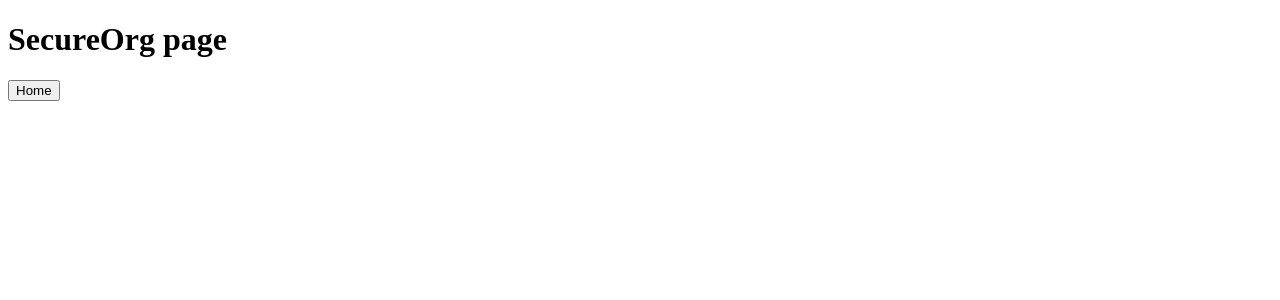
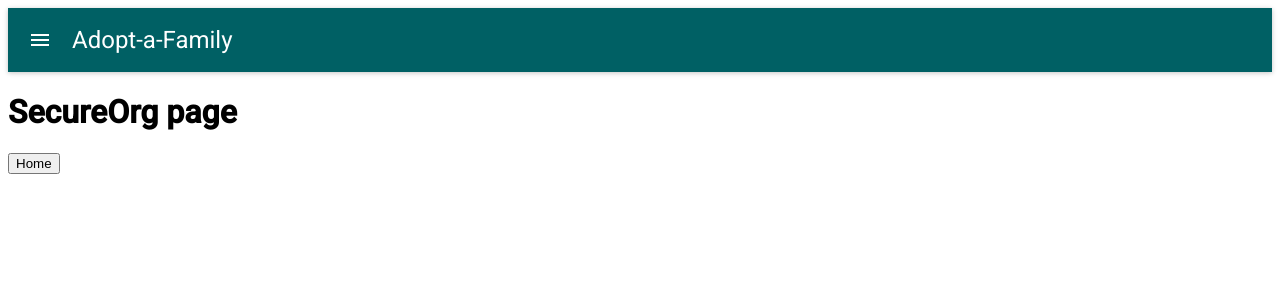
Before and after one commit to the-after-hours/adopt-a-family, a React (Create React App) app: page /secure/org in a window 1280 px wide. Shown: the top 300 px of the page. Built offline with nearby package versions, Linux system fonts and the light colour scheme.

Commit message:
Move CSS files to src/styles.  Build first material component to verify working theme.  Implement custom theme.

```diff
--- a/public/index.html
+++ b/public/index.html
@@ -6,6 +6,8 @@
     <meta name="theme-color" content="#000000">
     <link rel="manifest" href="%PUBLIC_URL%/manifest.json">
     <link rel="shortcut icon" href="%PUBLIC_URL%/favicon.ico">
+    <link href="https://fonts.googleapis.com/css?family=Roboto:300,400,500" rel="stylesheet">
+    <link href="https://fonts.googleapis.com/icon?family=Material+Icons" rel="stylesheet">
     <!--
       Notice the use of %PUBLIC_URL% in the tags above.
       It will be replaced with the URL of the `public` folder during the build.
--- a/public/main.css
+++ /dev/null
@@ -1,4 +0,0 @@
-body{
-  color:green;
-  font-color:red;
-}
--- a/src/components/Main.js
+++ b/src/components/Main.js
@@ -8,10 +8,12 @@
 import Pairing from './Pairing';
 import Messaging from './Messaging';
 import SecureOrg from './SecureOrg';
+import Nav from './Nav';
 
 const Main = (props) => {
   return (
     <div>
+      <Nav />
       <Switch>
         <Route exact path="/" component={Landing} />
         <Route path="/dashboard" component={Dashboard} />
--- /dev/null
+++ b/src/components/Nav.js
@@ -0,0 +1,14 @@
+import React from 'react';
+import AppBar from 'material-ui/AppBar';
+
+const Nav = (props) => {
+  return (
+    <div>
+      <AppBar
+        title="Adopt-a-Family"
+      />
+    </div>
+  )
+};
+
+export default Nav;
--- a/src/index.js
+++ b/src/index.js
@@ -2,10 +2,24 @@
 import ReactDOM from 'react-dom';
 import { BrowserRouter as Router } from  'react-router-dom';
 import App from './components/App';
+import './styles/index.css';
+import MuiThemeProvider from 'material-ui/styles/MuiThemeProvider';
+import getMuiTheme from 'material-ui/styles/getMuiTheme';
+
+const customTheme = getMuiTheme({
+  'palette': {
+    'primary1Color': '#006064',
+    'primary2Color': '#1a237e',
+    'accent1Color': '#bf360c',
+    'pickerHeaderColor': '#00838f'
+  }
+});
 
 ReactDOM.render(
   <Router>
-    <App />
+    <MuiThemeProvider muiTheme={customTheme}>
+      <App />
+    </MuiThemeProvider>
   </Router>,
   document.getElementById('root')
 );
--- /dev/null
+++ b/src/styles/index.css
@@ -0,0 +1,3 @@
+body {
+  font-family: 'Roboto', sans-serif;
+}
```
